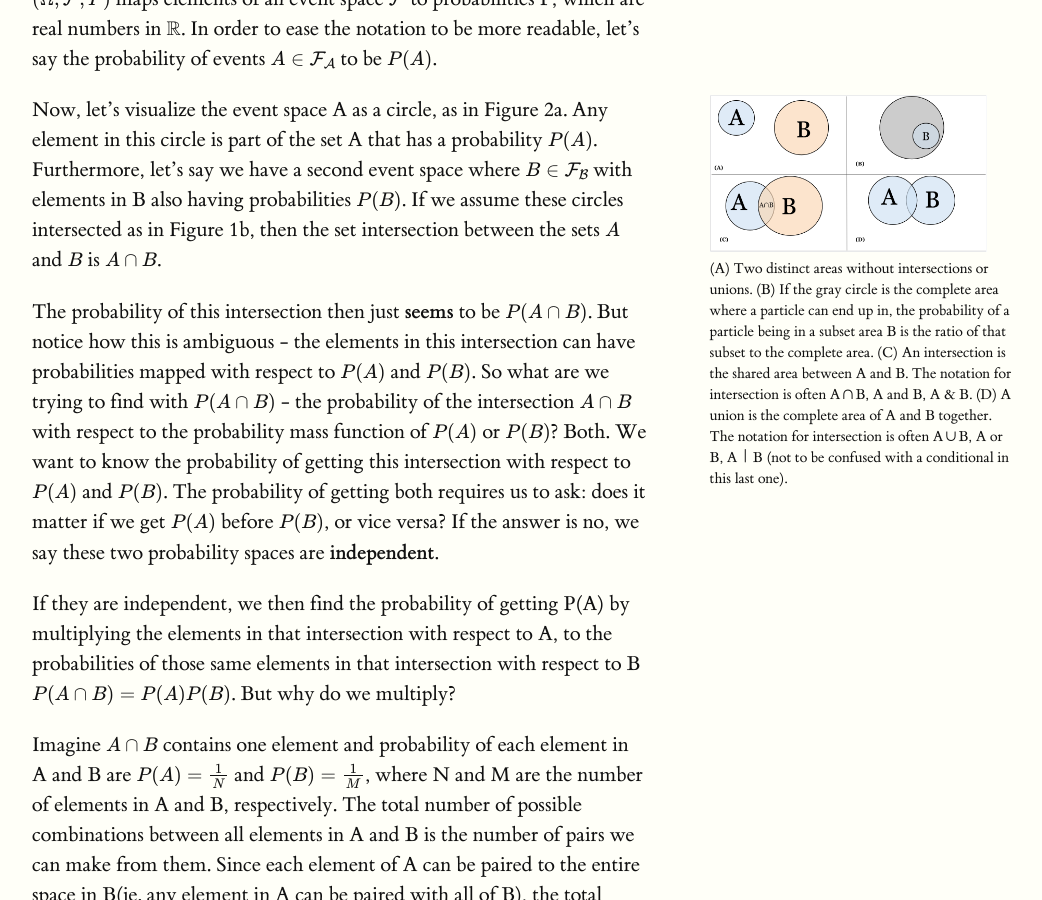
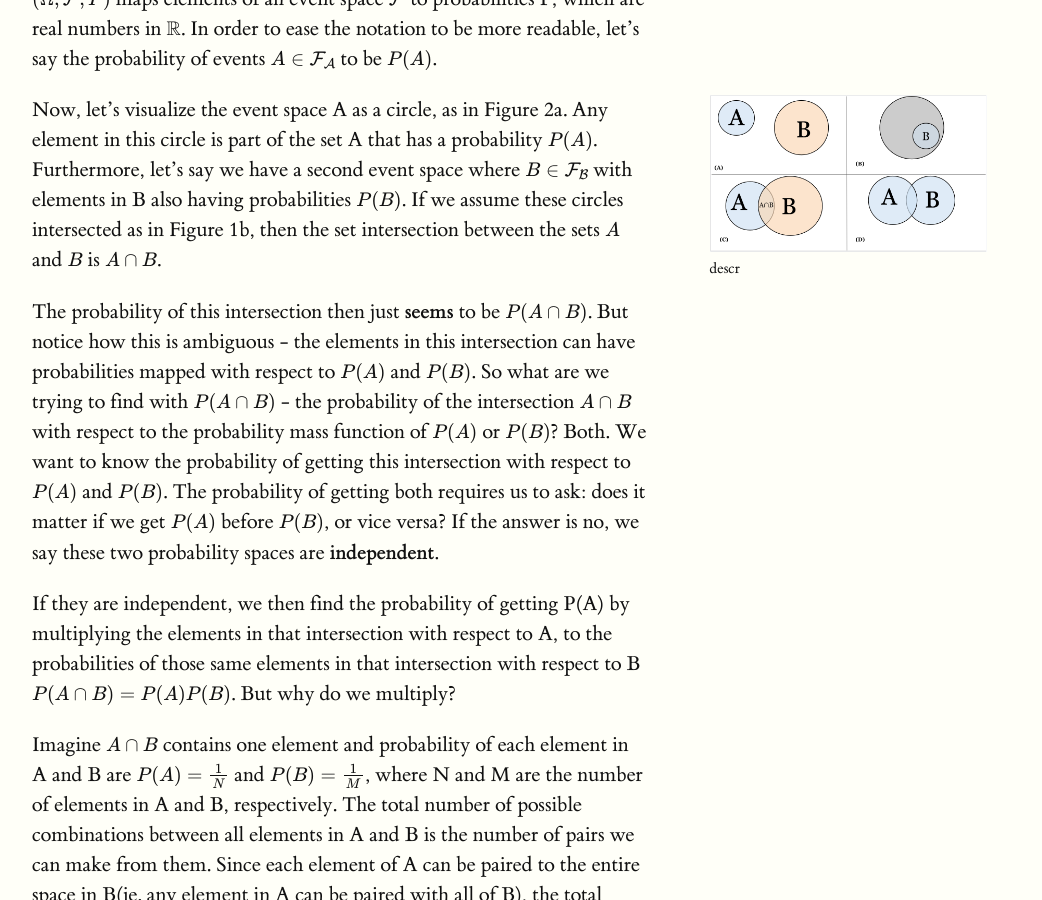
Before and after one commit to luisgc2116/luis_notes, a Jekyll site: the page built from published_notes/fundamental/intro_cond_prob/index.md, in a window 1280 px wide and 900 px high, scrolled down 461 px. Shown: the whole window, without its empty margins (128-1170 px from the left). Built offline with Jekyll 4.4.1, drawn with Linux system fonts in a browser that asks for light colours; formulas are drawn with MathJax 3.

Commit message:
Update index.md

```diff
--- a/published_notes/fundamental/intro_cond_prob/index.md
+++ b/published_notes/fundamental/intro_cond_prob/index.md
@@ -11,7 +11,7 @@ Currently, we know that probabilities under a Probability Triplet $$(\Omega, \ma
 
 
 
-{% include marginfigure.html id="beta" url="assets/images/preliminary/fig1.png" description="(A) Two distinct areas without intersections or unions. (B) If the gray circle is the complete area where a particle can end up in, the probability of a particle being in a subset area B is the ratio of that subset to the complete area. (C) An intersection is the shared area between A and B. The notation for intersection is often A∩B, A and B, A & B. (D) A union is the complete area of A and B together. The notation for intersection is often A∪B, A or B, A | B (not to be confused with a conditional in this last one). " %}
+{% include marginfigure.html id="beta" url="assets/images/preliminary/fig1.png" description="descr " %}
 
 Now, let's visualize the event space A as a circle, as in Figure 2a. Any element in this circle is part of the set A that has a probability $$P(A)$$. Furthermore, let's say we have a second event space where $$B \in \mathcal{F_B}$$ with elements in B also having probabilities $$P(B)$$. If we assume these circles intersected as in Figure 1b, then the set intersection between the sets $$A $$ and $$ B$$ is $$A \cap B$$.
 
```
